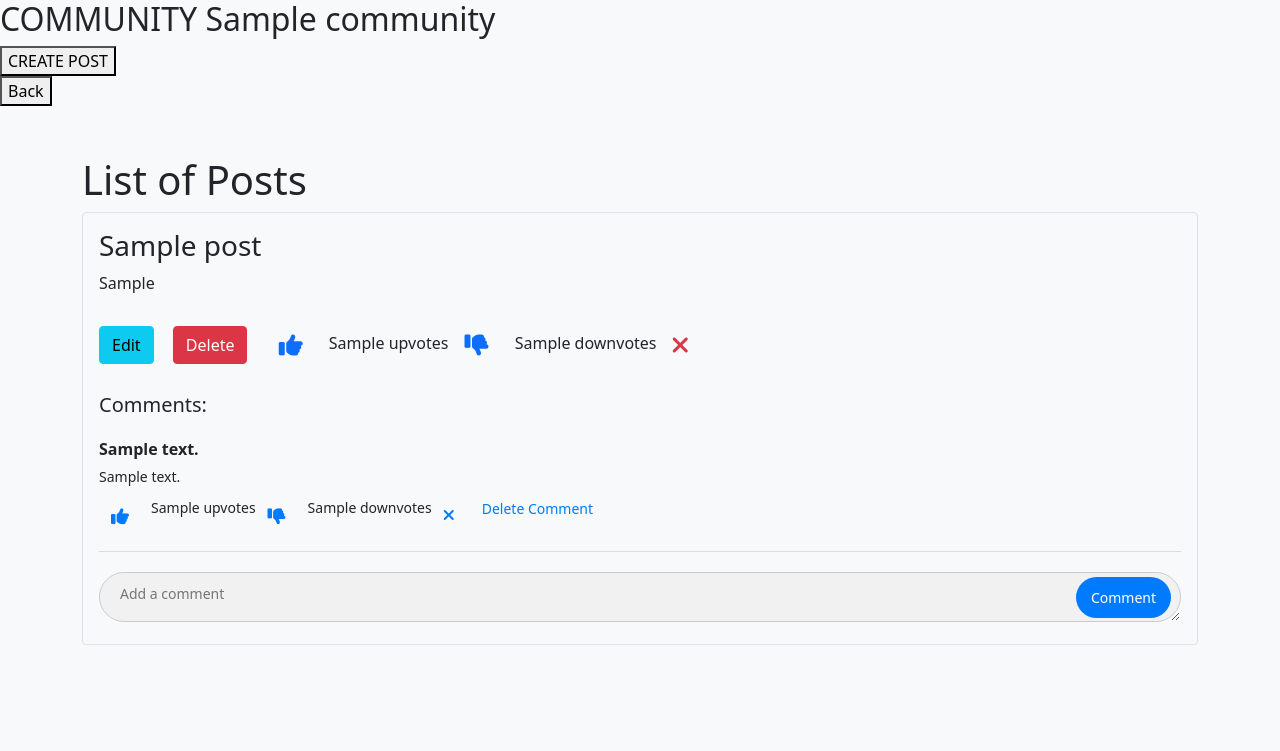
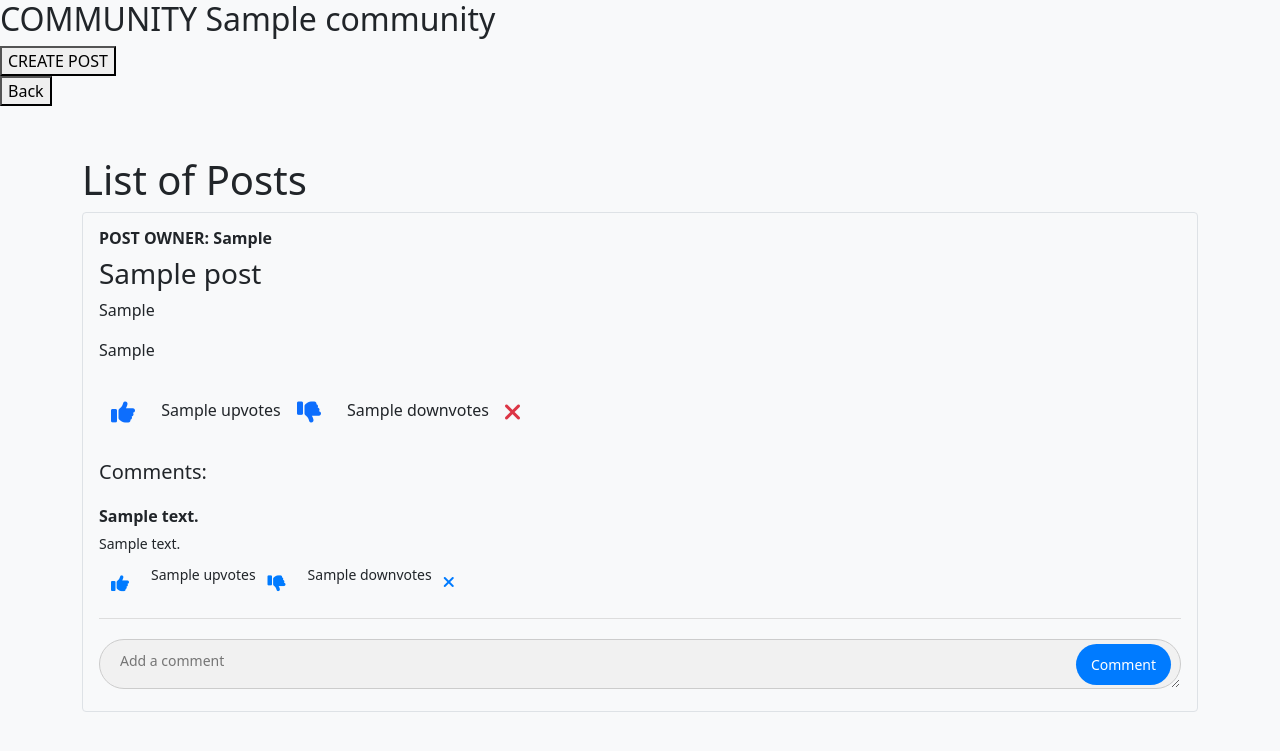
Before and after one commit to sanjay1604/Mini-Bulletin, a Flask app: template templates/listofposts.html in a window 1280 px wide. Shown: the top 751 px of the page. Run offline with Flask 3, Linux system fonts and the light colour scheme; the template is opened without the code that fills it: most values are stand-ins (such as "Sample title", 1, 10 or a date in 2020).

Commit message:
debugged certain areas

```diff
--- a/Posts/post.py
+++ b/Posts/post.py
@@ -1,6 +1,8 @@
 import mysql.connector
 from mysql.connector import Error
 import Comments.comment as comm
+from Reactions.CommentReactions.commentReaction import CommentReaction
+
 
 class Post:
     def __init__(self, post_title, post_message, user_id, c_name, post_id=None, image_url=None, comments = None):
@@ -64,6 +66,9 @@ class Post:
             connection.close()
             for post in posts:
                 post['comments'] = comm.Comment.get_comments_by_post(post['postID'])
+                for comment in post['comments']:
+                    comment['upvotes'] = CommentReaction.get_upvotes(comment['comment_ID'])
+                    comment['downvotes'] = CommentReaction.get_downvotes(comment['comment_ID'])
             return posts
         return []
 
--- a/app.py
+++ b/app.py
@@ -101,25 +101,23 @@ def tocreatepost():
     communityName = request.form['communityName']
     return render_template('createpost.html',community=communityName)
 
-@app.route('/toviewposts', methods=["POST"])
-def view_community_posts():
+@app.route('/toviewposts/<communityName>', methods=["GET"])
+def view_community_posts(communityName):
     if 'username' in session:
         username = session['username']
-        communityName = request.form['communityName']
-        return view_community_posts_by_community_name(communityName)
+        return view_community_posts_by_community_name(communityName,username)
     else:
         return render_template('welcome.html', users=username)
 
-def view_community_posts_by_community_name(communityName):
+def view_community_posts_by_community_name(communityName,username):
     posts = Post.get_by_community(communityName)
     for post in posts:
         post['upvotes'] = PostReaction.get_upvote_count(post['postID'])
         post['downvotes'] = PostReaction.get_downvote_count(post['postID'])
-        print(posts)
-    return render_template('listofposts.html', posts=posts, community=communityName)
+    return render_template('listofposts.html', posts=posts, community=communityName, username=username)
 
 
-@app.route('/create-post', methods=["POST"])
+@app.route('/create-post', methods=["GET","POST"])
 def create_post():
     if 'username' in session:
         username = session['username']
@@ -141,34 +139,42 @@ def create_post():
 
         # Create the post
         Post.create(title, message, user_id, c_name, image_url)
-        return view_community_posts_by_community_name(community)
+        return redirect("/toviewposts/"+community)
 
 
 @app.route('/update-post/<int:post_id>', methods=["GET", "POST"])
 def update_post(post_id):
-    post = Post.get_by_id(post_id)
-    if not post:
-        return redirect(url_for('list_posts'))
+    if 'username' in session:
+        username = session['username']
+        post = Post.get_by_id(post_id)
+        community = post.c_name
+        if not post:
+            return redirect(url_for('list_posts'))
 
-    # Handle the POST request for updating the post
-    if request.method == 'POST':
-        new_title = request.form['new_title']
-        new_message = request.form['new_message']
+        # Handle the POST request for updating the post
+        x = comm.community()
+        admin = x.adminSeek(username)
+        if username == admin or username == post.user_id:
+            if request.method == 'POST':
+                new_title = request.form['new_title']
+                new_message = request.form['new_message']
 
-        # Handle image upload for update
-        image_url = post.image_url
-        if 'image' in request.files:
-            image = request.files['image']
-            if image and allowed_file(image.filename):
-                filename = secure_filename(image.filename)
-                image_path = os.path.join(app.config['UPLOAD_FOLDER'], filename)
-                image.save(image_path)
-                image_url = filename
+                # Handle image upload for update
+                image_url = post.image_url
+                if 'image' in request.files:
+                    image = request.files['image']
+                    if image and allowed_file(image.filename):
+                        filename = secure_filename(image.filename)
+                        image_path = os.path.join(app.config['UPLOAD_FOLDER'], filename)
+                        image.save(image_path)
+                        image_url = filename
 
-        Post.update(post_id, new_title, new_message, image_url)
-        return view_community_posts_by_community_name(post.c_name)
+                    Post.update(post_id, new_title, new_message, image_url)
+                    post = Post.get_by_id(post_id)
+            return render_template('updatepost.html', post=post,community=community)
+        return redirect("/toviewposts/"+post.c_name)
 
-    return render_template('updatepost.html', post=post)
+
 
 @app.route('/delete-post/<int:post_id>', methods=["POST"])
 def delete_post(post_id):
@@ -180,16 +186,19 @@ def delete_post(post_id):
         if post:
             if username == admin or username == post.user_id:
                 Post.delete(post_id)
-            return view_community_posts_by_community_name(post.c_name)
+            return redirect("/toviewposts/"+post.c_name)
 
 @app.route('/list-posts', methods=["GET"])
 def list_posts():
-    posts = Post.get_all()
-    for post in posts:
-        # Get upvote and downvote counts for each post using dictionary keys
-        post['upvotes'] = PostReaction.get_upvote_count(post['postID'])
-        post['downvotes'] = PostReaction.get_downvote_count(post['postID'])
-    return render_template('listofposts.html', posts=posts)
+    if 'username' in session:
+        username = session['username']
+        posts = Post.get_all()
+        for post in posts:
+            # Get upvote and downvote counts for each post using dictionary keys
+            post['upvotes'] = PostReaction.get_upvote_count(post['postID'])
+            post['downvotes'] = PostReaction.get_downvote_count(post['postID'])
+
+        return render_template('listofposts.html', posts=posts,username=username)
 
 
 @app.route('/uploads/<filename>')
@@ -198,24 +207,30 @@ def uploaded_file(filename):
 
 @app.route('/react-upvote/<int:post_id>', methods=["POST"])
 def react_upvote(post_id):
-    user_id = 1                # Replace with real logged-in username
-    PostReaction.upvote(post_id, user_id)
-    post = Post.get_by_id(post_id)
-    return view_community_posts_by_community_name(post.c_name)
+    if 'username' in session:
+        username = session['username']
+        user_id =  username
+        PostReaction.upvote(post_id, user_id)
+        post = Post.get_by_id(post_id)
+        return redirect("/toviewposts/"+post.c_name)
 
 @app.route('/react-downvote/<int:post_id>', methods=["POST"])
 def react_downvote(post_id):
-    user_id = 1                # Replace with real logged-in username
-    PostReaction.downvote(post_id, user_id)
-    post = Post.get_by_id(post_id)
-    return view_community_posts_by_community_name(post.c_name)
+    if 'username' in session:
+        username = session['username']
+        user_id = username
+        PostReaction.downvote(post_id, user_id)
+        post = Post.get_by_id(post_id)
+        return redirect("/toviewposts/"+post.c_name)
 
 @app.route('/remove-reaction/<int:post_id>', methods=["POST"])
 def remove_reaction(post_id):
-    user_id = 1                # Replace with real logged-in username
-    PostReaction.remove_reaction(post_id, user_id)
-    post = Post.get_by_id(post_id)
-    return view_community_posts_by_community_name(post.c_name)
+    if 'username' in session:
+        username = session['username']
+        user_id = username
+        PostReaction.remove_reaction(post_id, user_id)
+        post = Post.get_by_id(post_id)
+        return redirect("/toviewposts/"+post.c_name)
 
 @app.route('/create-community', methods = ["POST"])
 def create_community():
@@ -254,7 +269,6 @@ def exit_community():
 def delete_community():
     if 'username' in session:
         username = session['username']
-        print("for delete")
         communityName = request.form['communityName']
         x = comm.community()
         out = x.Delete(communityName)
@@ -265,8 +279,6 @@ def renderForUpdate():
     communityName = request.form['communityName']
     x = comm.community()
     cObj = x.Get(communityName)
-    print(communityName)
-    print(cObj)
     return render_template('updatecommunity.html',community=cObj)
 
 @app.route('/updateCommunity',methods=["POST"])
@@ -275,7 +287,7 @@ def update_community():
     communityDesc = request.form['communityDesc']
     x = comm.community()
     x.Update(communityName, communityDesc)
-    return view_community_posts_by_community_name(communityName)
+    return redirect("/toviewposts/"+communityName)
 
 @app.route('/add-comment/<int:post_id>', methods=["POST"])
 def add_comment(post_id):
@@ -287,42 +299,53 @@ def add_comment(post_id):
 
         Comment.add_comment(commenting_user, comment_message, post_id)
         post = Post.get_by_id(post_id)
-        return view_community_posts_by_community_name(post.c_name)
+        return redirect("/toviewposts/"+post.c_name)
 
 @app.route('/delete-comment/<int:comment_id>', methods=["POST"])
 def delete_comment(comment_id):
     if 'username' in session:
         username = session['username']
         comment = Comment.get_by_id(comment_id)
-        print(comment_id,comment)
         x = comm.community()
         admin = x.adminSeek(username)
         if comment and (comment['commenting_user'] == username or admin==username):
             Comment.delete_comment(comment_id)
 
         post = Post.get_by_id(comment['post_ID'])
-        return view_community_posts_by_community_name(post.c_name)
+        return redirect("/toviewposts/"+post.c_name)
     else:
         return redirect(url_for('login'))
 
 
 @app.route('/react-comment-upvote/<int:comment_id>', methods=["POST"])
 def react_comment_upvote(comment_id):
-    user_id = 1  # Replace with real logged-in username
-    CommentReaction.add_reaction(comment_id, user_id, 'upvote')
-    return redirect(url_for('list_posts'))
+    if 'username' in session:
+        username = session["username"]
+        user_id = username  # Replace with real logged-in username
+        CommentReaction.add_reaction(comment_id, user_id, 'upvote')
+        comment = Comment.get_by_id(comment_id)
+        post = Post.get_by_id(comment['post_ID'])
+        return redirect("/toviewposts/"+post.c_name)
 
 @app.route('/react-comment-downvote/<int:comment_id>', methods=["POST"])
 def react_comment_downvote(comment_id):
-    user_id = 1  # Replace with real logged-in username
-    CommentReaction.add_reaction(comment_id, user_id, 'downvote')
-    return redirect(url_for('list_posts'))
+    if 'username' in session:
+        username = session["username"]
+        user_id = username  # Replace with real logged-in username
+        CommentReaction.add_reaction(comment_id, user_id, 'downvote')
+        comment = Comment.get_by_id(comment_id)
+        post = Post.get_by_id(comment['post_ID'])
+        return redirect("/toviewposts/"+post.c_name)
 
 @app.route('/remove-comment-reaction/<int:comment_id>', methods=["POST"])
 def remove_comment_reaction(comment_id):
-    user_id = 1  # Replace with real logged-in username
-    CommentReaction.remove_reaction(comment_id, user_id)
-    return redirect(url_for('list_posts'))
+    if 'username' in session:
+        username = session["username"]
+        user_id = username
+        CommentReaction.remove_reaction(comment_id, user_id)
+        comment = Comment.get_by_id(comment_id)
+        post = Post.get_by_id(comment['post_ID'])
+        return redirect("/toviewposts/"+post.c_name)
 
 #render_template('listofcommunities.html')
 
--- a/templates/createpost.html
+++ b/templates/createpost.html
@@ -125,7 +125,7 @@
 
         <!-- Link to go back to list of posts -->
         <div class="text-center mt-4">
-            <a href="{{ url_for('list_posts') }}" class="back-button">Back to Posts</a>
+            <a href="{{ url_for( 'view_community_posts', communityName = community) }}" class="back-button">Back to Posts</a>
         </div>
     </div>
 </div>
--- a/templates/listofcommunities.html
+++ b/templates/listofcommunities.html
@@ -46,8 +46,7 @@
                         </td>
                         {% endif %}
                         <td>
-                            <form action="{{ url_for( 'view_community_posts' ) }}" method="post">
-                                <input type="hidden" name = "communityName" value="{{community[0]}}">
+                            <form action="{{ url_for( 'view_community_posts', communityName = community[0]) }}" method="get">
                                 <button type="post">View</button>
                             </form>
                         </td>
--- a/templates/listofposts.html
+++ b/templates/listofposts.html
@@ -150,8 +150,10 @@
         <h1>List of Posts</h1>
         {% for post in posts %}
             <div class="border p-3 mb-3 rounded">
+                <h6><b>POST OWNER: {{ post['post_user'] }}</b></h6>
                 <h3>{{ post['post_title'] }}</h3>
                 <p>{{ post['post_msg'] }}</p>
+                <p>{{ post['post_user'] }}</p>
 
                 <!-- Display Uploaded Image -->
                 {% if post['image_url'] %}
@@ -159,14 +161,14 @@
                 {% endif %}
 
                 <div class="mt-3">
-                    <!-- Edit and Delete buttons -->
+                    {% if username==post['post_user'] %}
                         <a href="{{ url_for('update_post', post_id=post['postID']) }}" class="btn btn-info btn-actions">Edit</a>
 
                         <!-- Delete Form (POST request for deletion) -->
                         <form action="{{ url_for('delete_post', post_id=post['postID']) }}" method="POST" style="display:inline;">
                             <button type="submit" class="btn btn-danger btn-actions" onclick="return confirm('Are you sure you want to delete this post?')">Delete</button>
                         </form>
-
+                    {% endif %}
                     <!-- Reaction Buttons -->
                     <div class="reaction-buttons">
                         <!-- Upvote button -->
@@ -230,9 +232,11 @@
                                                 <i class="fas fa-times"></i>  <!-- The 'X' icon -->
                                             </button>
                                         </form>
+                                        {% if username==comment['commenting_user'] %}
                                             <form action="{{ url_for('delete_comment', comment_id=comment['comment_ID']) }}" method="POST">
                                                 <button type="submit">Delete Comment</button>
                                             </form>
+                                        {% endif %}
                                     </div>
                                 </div>
                             </div>
--- a/templates/updatepost.html
+++ b/templates/updatepost.html
@@ -62,7 +62,7 @@
             <button type="submit" class="btn btn-submit btn-lg d-inline-block">Update Post</button>
 
             <!-- Back to Posts Button -->
-            <a href="{{ url_for('list_posts') }}" class="btn btn-secondary btn-lg d-inline-block ms-3">Back to Posts</a>
+            <a href="{{ url_for( 'view_community_posts', communityName = community) }}" class="btn btn-secondary btn-lg d-inline-block ms-3">Back to Posts</a>
         </div>
 
         <!-- Space after buttons -->
```
Lines whose indentation alone changed are shown as unchanged.
